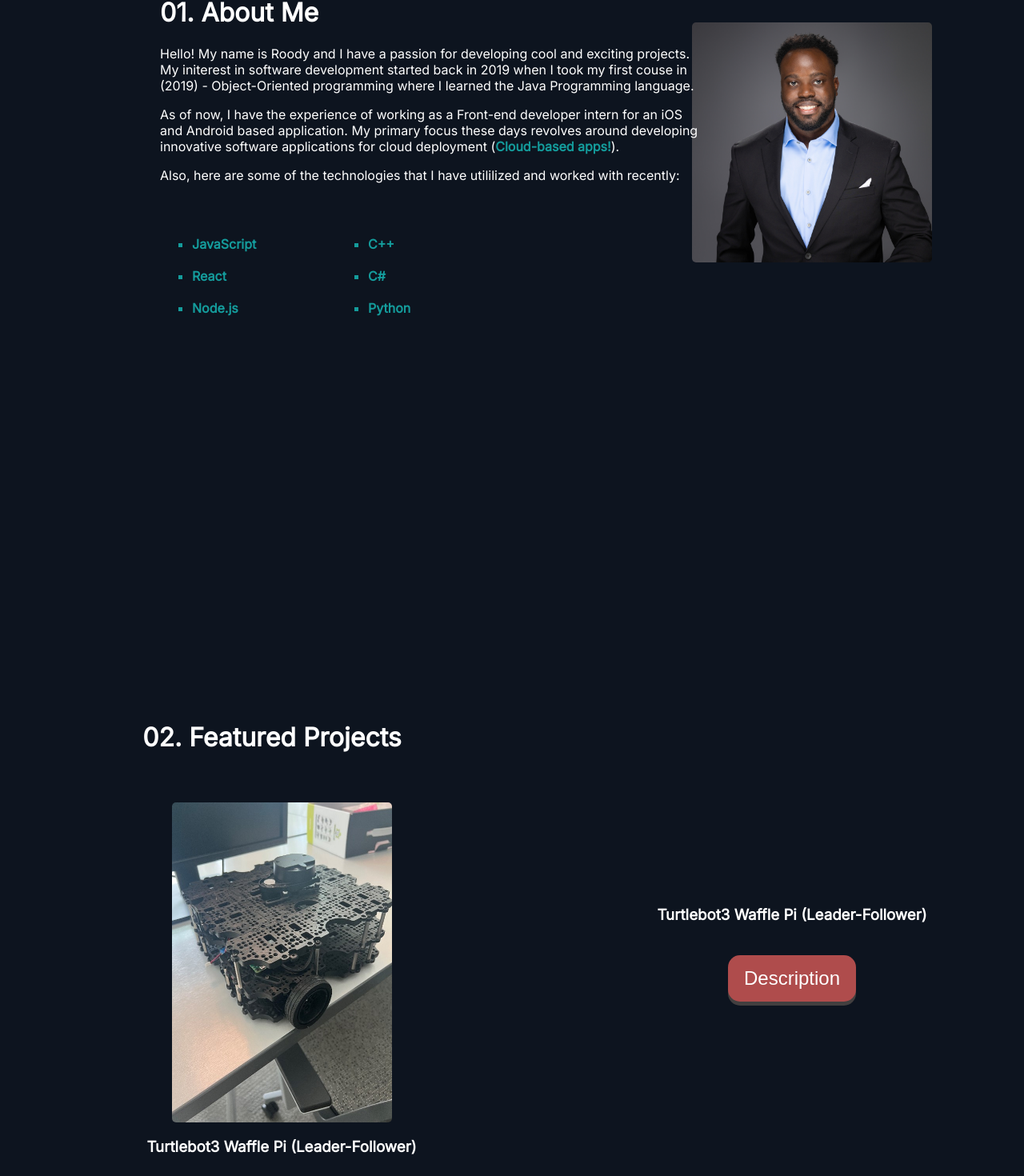
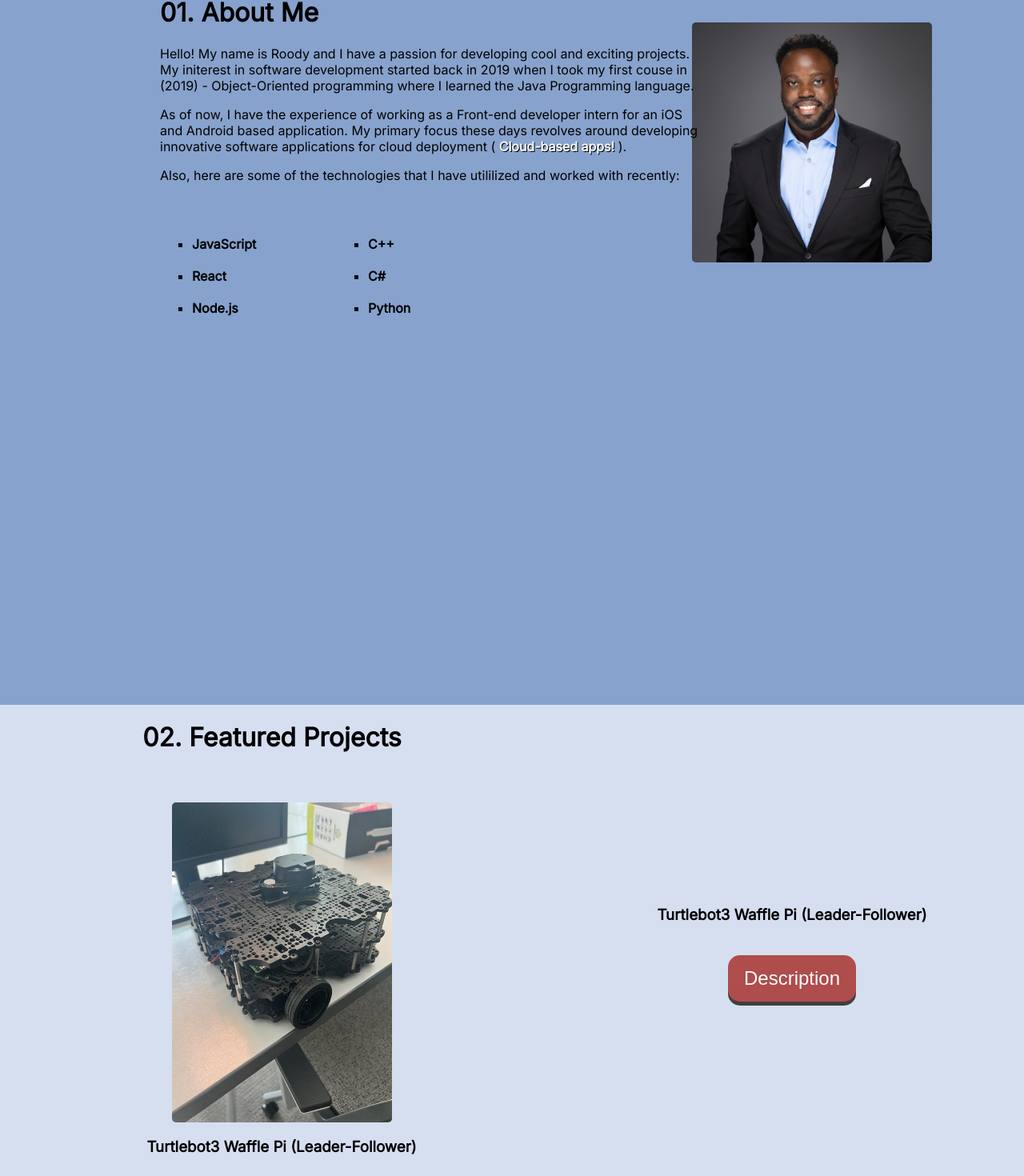
Before and after one commit to rpointjour/digital_business_card, a React (Create React App) app: page / in a window 1280 px wide. Shown: the part 869-2339 px from the top of the page at 80% size. Built offline with nearby package versions, Linux system fonts and the light colour scheme.

Commit message:
modified about me

```diff
--- a/src/Components/AboutMe.js
+++ b/src/Components/AboutMe.js
@@ -22,7 +22,7 @@ function AboutMe(){
                 <p>
                     As of now, I have the experience of working as a Front-end developer intern
                     for an iOS<br /> and Android based application. My primary focus these days revolves around
-                    developing<br /> innovative software applications for cloud deployment (<b className="cloud">Cloud-based apps!</b>).
+                    developing<br /> innovative software applications for cloud deployment ( <b className="cloud">Cloud-based apps!</b> ).
                 </p>
                 <p>
                     Also, here are some of the technologies that I have utililized and worked with recently:
--- a/src/Components/App/App.css
+++ b/src/Components/App/App.css
@@ -17,7 +17,7 @@
 
 .Logo-place{
   display:flex;
-  background-color: #0d141f;
+  background-color: #080c13;
 }
 
 .App-header {
@@ -41,7 +41,7 @@
 }
 
   .App-summary{
-    color:#fff;
+    color:black;
     margin: 50px 200px;
     text-align: justify;
     font-family: 'Source Sans Pro', sans-serif;
--- a/src/Components/Carousel.js
+++ b/src/Components/Carousel.js
@@ -41,7 +41,7 @@ export default function Carousel() {
         style={
           {
             fontFamily:"Inter",
-            color:"#fff"
+            color:"black"
         }}
         ><b>Turtlebot3 Waffle Pi (Leader-Follower)</b></h3>
       </div>
@@ -61,7 +61,7 @@ export default function Carousel() {
         style={
           {
             fontFamily:"Inter",
-            color:"#fff"
+            color:"black"
         }}
         ><b>My Stock App</b></h3>
       </div>
@@ -81,7 +81,7 @@ export default function Carousel() {
         style={
           {
             fontFamily:"Inter",
-            color:"#fff"
+            color:"black"
         }}
         ><b>Distance Reader (Embedded System)</b></h3>
       </div>
--- a/src/Components/StyleSheets/AboutMe.css
+++ b/src/Components/StyleSheets/AboutMe.css
@@ -1,5 +1,5 @@
 .about{
-    background-color: #0d141f;
+    background-color: #87a2cc;
     height:120vmin;
 }
 .about img{
@@ -17,7 +17,7 @@
 }
 
 .details{
-    color:#fff;
+    color:black;
     text-align: justify;
     font-family: 'Inter', sans-serif;
     position:relative;
@@ -25,7 +25,8 @@
     bottom:250px;
 }
 .cloud{
-    color:rgb(20, 156, 156);
+    color:rgb(249, 249, 253);
+    text-shadow:1px 1px black;
 }
 .tech{
     list-style-type:square;
@@ -35,7 +36,7 @@
     position:relative;
     left:200px;
     bottom:200px;
-    color:rgb(20, 156, 156);
+    color:black;
 }
 .mtech{
     list-style-type:square;
@@ -45,7 +46,7 @@
     position:relative;
     left:420px;
     bottom:316px;
-    color:rgb(20, 156, 156);
+    color:black;
 }
 
 #imageTip{
--- a/src/Components/StyleSheets/Connect.css
+++ b/src/Components/StyleSheets/Connect.css
@@ -1,9 +1,9 @@
 
 body{
-    background-color: #0d141f;
+    background-color: #c4d0e4;
 }
 .connect{
-    color:#fff;
+    color:black;
     padding-top: 220px;
     position:relative;
     bottom:30px;
--- a/src/Components/StyleSheets/Loader.css
+++ b/src/Components/StyleSheets/Loader.css
@@ -5,12 +5,12 @@
 .loader {
     width: 120px;
     height: 120px;
-    border: 16px solid #f3f3f3;
+    border: 16px solid #480baa;
     border-radius: 50%;
-    border-top: 16px solid #091a25;
-    border-bottom:16px solid #091a25;
-    border-left: 16px solid #ffffff;
-    border-right:16px solid #dfdfdf;
+    border-top: 16px solid #003ca5;
+    border-bottom:16px solid #003ca5;
+    border-left: 16px solid black;
+    border-right:16px solid black;;
     -webkit-animation: spin 2s linear infinite;
     animation: spin 2s linear infinite;
   }
--- a/src/Components/StyleSheets/Projects.css
+++ b/src/Components/StyleSheets/Projects.css
@@ -1,13 +1,13 @@
 .projects{
     overflow-x: hidden;
-    background-color: #0d141f;
+    background-color: #d6dff0;
 }
 .projects h1{
     position:relative;
     right:300px;
     font-family: 'Inter', sans-serif;
     font-weight:bold;
-    color:#fff;
+    color:black;
 }
 
 .slider{
@@ -15,7 +15,7 @@
     width: 500px;
   }
   .slick-dots li button:before {
-    color:rgb(255, 255, 255);
+    color:black;
     opacity:1;
   }
   .slick-dots li.slick-active button:before {
@@ -28,7 +28,7 @@
     left:350px;
     bottom:350px;
     font-family: 'Inter', sans-serif;
-    color:#fff;
+    color:black;
 }
 
 .featured a{
@@ -65,7 +65,7 @@
   position:relative;
   right:10px;
   bottom:100px;
-  color:#fff;
+  color:black;
 }
 .stockApp{
   border:7px groove #fff;
--- a/src/Components/StyleSheets/Scroll.css
+++ b/src/Components/StyleSheets/Scroll.css
@@ -3,7 +3,7 @@
     left: 0;
     right: 0;
     padding: 16px;
-    background: #0d141f;
+    background: #080c13;
     z-index: 1;
     color: white;
     text-align: right;
```
